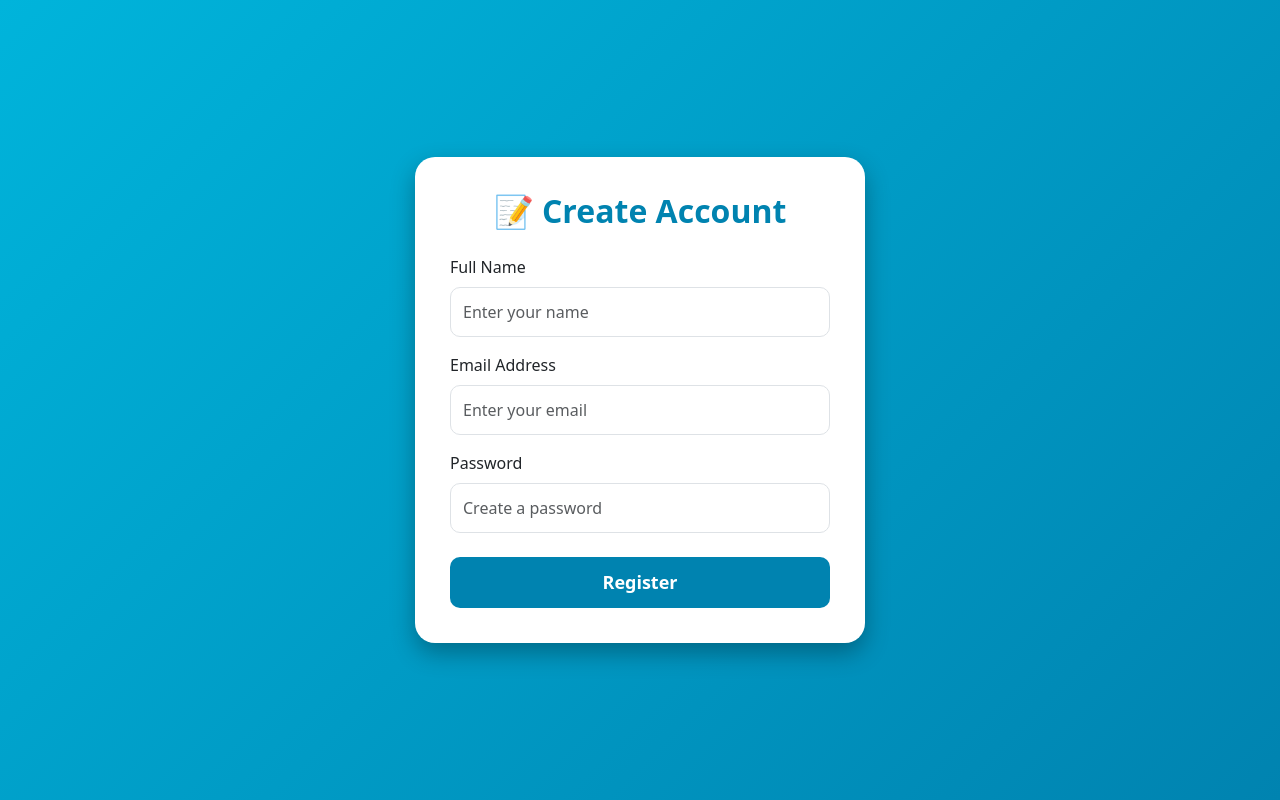
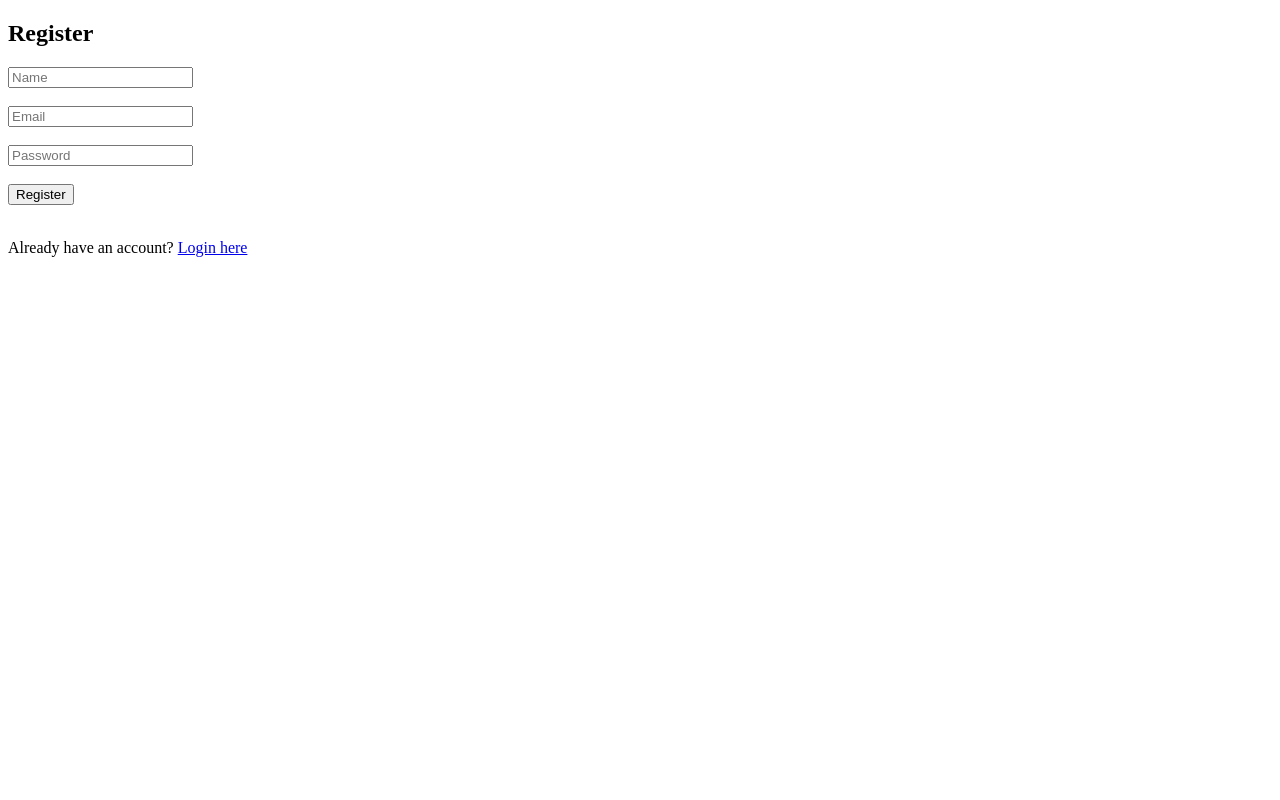
Before and after one commit to mukeshadhibabu-star/digital-memory-vault, a Flask app: page /register in a window 1280 px wide. Run offline with Flask 3, Linux system fonts and the light colour scheme.

Commit message:
Updated project

```diff
--- a/app.py
+++ b/app.py
@@ -30,6 +30,7 @@ def home():
 # ---------------- REGISTER ----------------
 @app.route('/register', methods=['GET', 'POST'])
 def register():
+
     if request.method == 'POST':
         name = request.form['name']
         email = request.form['email']
@@ -49,6 +50,7 @@ def register():
 # ---------------- LOGIN ----------------
 @app.route('/login', methods=['GET', 'POST'])
 def login():
+
     if request.method == 'POST':
         email = request.form['email']
         password = request.form['password']
@@ -57,6 +59,7 @@ def login():
         user = cursor.fetchone()
 
         if user and check_password_hash(user[3], password):
+
             session['user_id'] = user[0]
 
             cursor.execute(
@@ -75,6 +78,7 @@ def login():
 # ---------------- DASHBOARD ----------------
 @app.route('/dashboard')
 def dashboard():
+
     if 'user_id' not in session:
         return redirect('/login')
 
@@ -84,17 +88,14 @@ def dashboard():
 # ---------------- UPLOAD ----------------
 @app.route('/upload', methods=['GET', 'POST'])
 def upload():
+
     if 'user_id' not in session:
         return redirect('/login')
 
     if request.method == 'POST':
+
         file = request.files['file']
         category_id = request.form['category']
-        title = request.form.get('title')
-        description = request.form.get('description')
-
-        if file.filename == '':
-            return "No file selected"
 
         filename = secure_filename(file.filename)
         unique_filename = str(uuid.uuid4()) + "_" + filename
@@ -104,21 +105,17 @@ def upload():
 
         cursor.execute("""
             INSERT INTO documents
-            (user_id, category_id, file_name, file_path, description)
-            VALUES (%s,%s,%s,%s,%s)
-        """, (
-            session['user_id'],
-            category_id,
-            unique_filename,
-            filepath,
-            description
-        ))
+            (user_id, category_id, file_name, file_path)
+            VALUES (%s,%s,%s,%s)
+        """, (session['user_id'], category_id, unique_filename, filepath))
+
         db.commit()
 
         cursor.execute("""
             INSERT INTO access_logs(user_id,action)
             VALUES(%s,%s)
         """, (session['user_id'], "Uploaded File"))
+
         db.commit()
 
         return redirect('/files')
@@ -129,16 +126,21 @@ def upload():
 # ---------------- FILE LIST ----------------
 @app.route('/files')
 def files():
+
     if 'user_id' not in session:
         return redirect('/login')
 
     cursor.execute("""
-        SELECT documents.id, documents.file_name, categories.category_name
+        SELECT documents.id,
+               documents.file_name,
+               categories.category_name
         FROM documents
         JOIN categories ON documents.category_id = categories.id
-    """)
+        WHERE documents.user_id=%s
+    """, (session['user_id'],))
 
     data = cursor.fetchall()
+
     return render_template('files.html', files=data)
 
 
@@ -146,19 +148,27 @@ def files():
 @app.route('/view/<int:file_id>')
 def view_file(file_id):
 
-    cursor.execute("SELECT file_path FROM documents WHERE id=%s", (file_id,))
+    cursor.execute(
+        "SELECT file_path FROM documents WHERE id=%s",
+        (file_id,)
+    )
+
     file = cursor.fetchone()
 
     if not file:
         return "File Not Found"
 
-    filepath = os.path.abspath(file[0])
+    filepath = file[0]
 
+    # Text / Code files
     if filepath.endswith(('.txt', '.py', '.java')):
+
         with open(filepath, 'r', encoding='utf-8', errors='ignore') as f:
             content = f.read()
-        return render_template("view_file.html", content=content)
 
+        return f"<pre>{content}</pre>"
+
+    # PDF / Images
     return send_file(filepath)
 
 
@@ -166,15 +176,24 @@ def view_file(file_id):
 @app.route('/delete/<int:file_id>')
 def delete_file(file_id):
 
-    cursor.execute("SELECT file_path FROM documents WHERE id=%s", (file_id,))
+    cursor.execute(
+        "SELECT file_path FROM documents WHERE id=%s",
+        (file_id,)
+    )
+
     file = cursor.fetchone()
 
     if file:
+
         path = file[0]
+
         if os.path.exists(path):
             os.remove(path)
 
-        cursor.execute("DELETE FROM documents WHERE id=%s", (file_id,))
+        cursor.execute(
+            "DELETE FROM documents WHERE id=%s",
+            (file_id,)
+        )
         db.commit()
 
     return redirect('/files')
@@ -188,6 +207,7 @@ def passwords():
         return redirect('/login')
 
     if request.method == 'POST':
+
         website = request.form['website']
         username = request.form['username']
         password = request.form['password']
@@ -202,7 +222,15 @@ def passwords():
 
         return redirect('/passwords')
 
-    return render_template('password_vault.html')
+    cursor.execute("""
+        SELECT website, username, password
+        FROM password_vault
+        WHERE user_id=%s
+    """, (session['user_id'],))
+
+    data = cursor.fetchall()
+
+    return render_template('password_vault.html', data=data)
 
 
 # ---------------- LOGS ----------------
@@ -212,7 +240,11 @@ def logs():
     if 'user_id' not in session:
         return redirect('/login')
 
-    cursor.execute("SELECT * FROM access_logs")
+    cursor.execute(
+        "SELECT * FROM access_logs WHERE user_id=%s",
+        (session['user_id'],)
+    )
+
     data = cursor.fetchall()
 
     return render_template('logs.html', logs=data)
--- a/templates/register.html
+++ b/templates/register.html
@@ -1,98 +1,29 @@
 <!DOCTYPE html>
 <html>
 <head>
-    <title>Register</title>
-
-    <link href="https://cdn.jsdelivr.net/npm/bootstrap@5.3.3/dist/css/bootstrap.min.css" rel="stylesheet">
-
-    <style>
-        body{
-            background: linear-gradient(135deg,#00B4DB,#0083B0);
-            min-height:100vh;
-            display:flex;
-            justify-content:center;
-            align-items:center;
-        }
-
-        .register-card{
-            width:450px;
-            background:white;
-            padding:35px;
-            border-radius:20px;
-            box-shadow:0 10px 25px rgba(0,0,0,0.3);
-        }
-
-        h2{
-            text-align:center;
-            color:#0083B0;
-            font-weight:bold;
-            margin-bottom:25px;
-        }
-
-        .form-control{
-            border-radius:10px;
-            padding:12px;
-        }
-
-        .btn-register{
-            width:100%;
-            background:#0083B0;
-            color:white;
-            border:none;
-            padding:12px;
-            border-radius:10px;
-            font-size:18px;
-            font-weight:bold;
-        }
-
-        .btn-register:hover{
-            background:#006b8f;
-        }
-    </style>
+<title>Register</title>
 </head>
 
 <body>
 
-<div class="register-card">
+<h2>Register</h2>
 
-    <h2>📝 Create Account</h2>
+<form method="POST">
 
-    <form method="POST">
+<input type="text" name="name" placeholder="Name"><br><br>
+<input type="email" name="email" placeholder="Email"><br><br>
+<input type="password" name="password" placeholder="Password"><br><br>
 
-        <div class="mb-3">
-            <label class="form-label">Full Name</label>
-            <input type="text"
-                   name="name"
-                   class="form-control"
-                   placeholder="Enter your name"
-                   required>
-        </div>
+<button>Register</button>
 
-        <div class="mb-3">
-            <label class="form-label">Email Address</label>
-            <input type="email"
-                   name="email"
-                   class="form-control"
-                   placeholder="Enter your email"
-                   required>
-        </div>
+</form>
 
-        <div class="mb-4">
-            <label class="form-label">Password</label>
-            <input type="password"
-                   name="password"
-                   class="form-control"
-                   placeholder="Create a password"
-                   required>
-        </div>
+<br>
 
-        <button type="submit" class="btn-register">
-            Register
-        </button>
-
-    </form>
-
-</div>
+<p>
+Already have an account?
+<a href="/login">Login here</a>
+</p>
 
 </body>
 </html>
```
Also changed, not shown: templates/login.html (+12 -77 lines).
